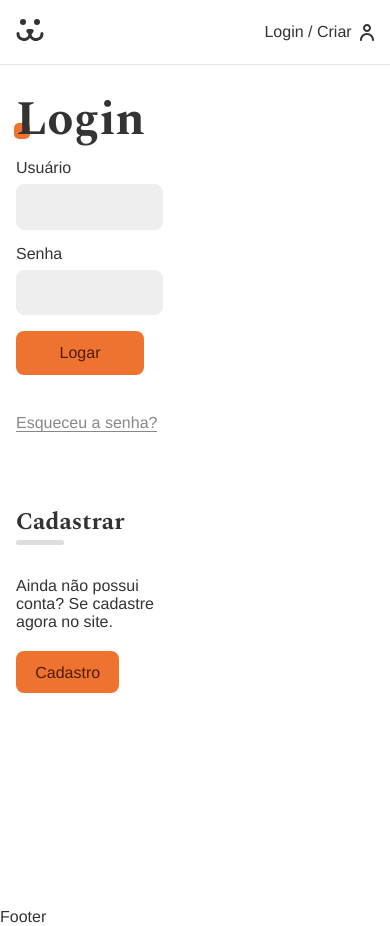
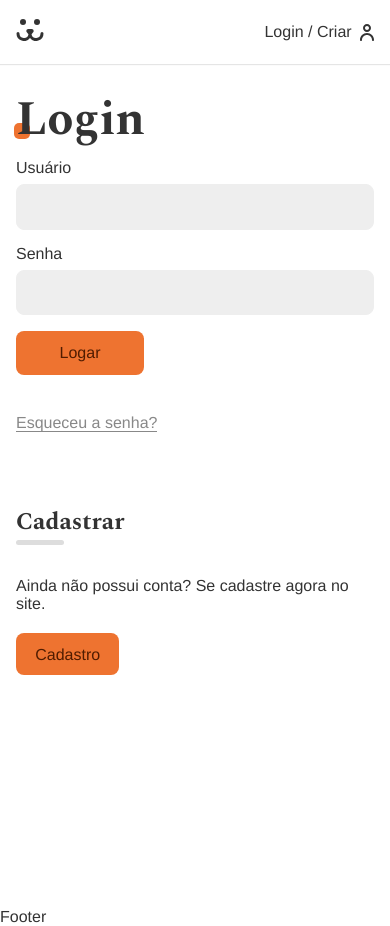
Before and after one commit to rodriguessbarbara/doguinhoz, a React (Create React App) app: page /login in a window 390 px wide. Built offline with nearby package versions, Linux system fonts and the light colour scheme.

Commit message:
fix: :bug: bug de localizacao de arquivo

```diff
--- a/src/components/Login/Login.module.css
+++ b/src/components/Login/Login.module.css
@@ -2,7 +2,7 @@
   display: grid;
   grid-template-columns: 1fr 1fr;
   min-height: 100vh;
-  gap: 2rem;
+  gap: 3rem;
 }
 
 .login::before {
@@ -13,13 +13,13 @@
 }
 
 .forms {
-  max-width: 30rem;
+  max-width: 640px;
   padding: 1rem;
 }
 
 @media (max-width: 640px) {
   .login {
-    grid-template-columns: 1r;
+    grid-template-columns: 1fr;
   }
   .login::before {
     display: none;
```
Also changed, not shown: src/components/User/UserHeaderNav/UserHeaderNav.js (+4 -4 lines).
